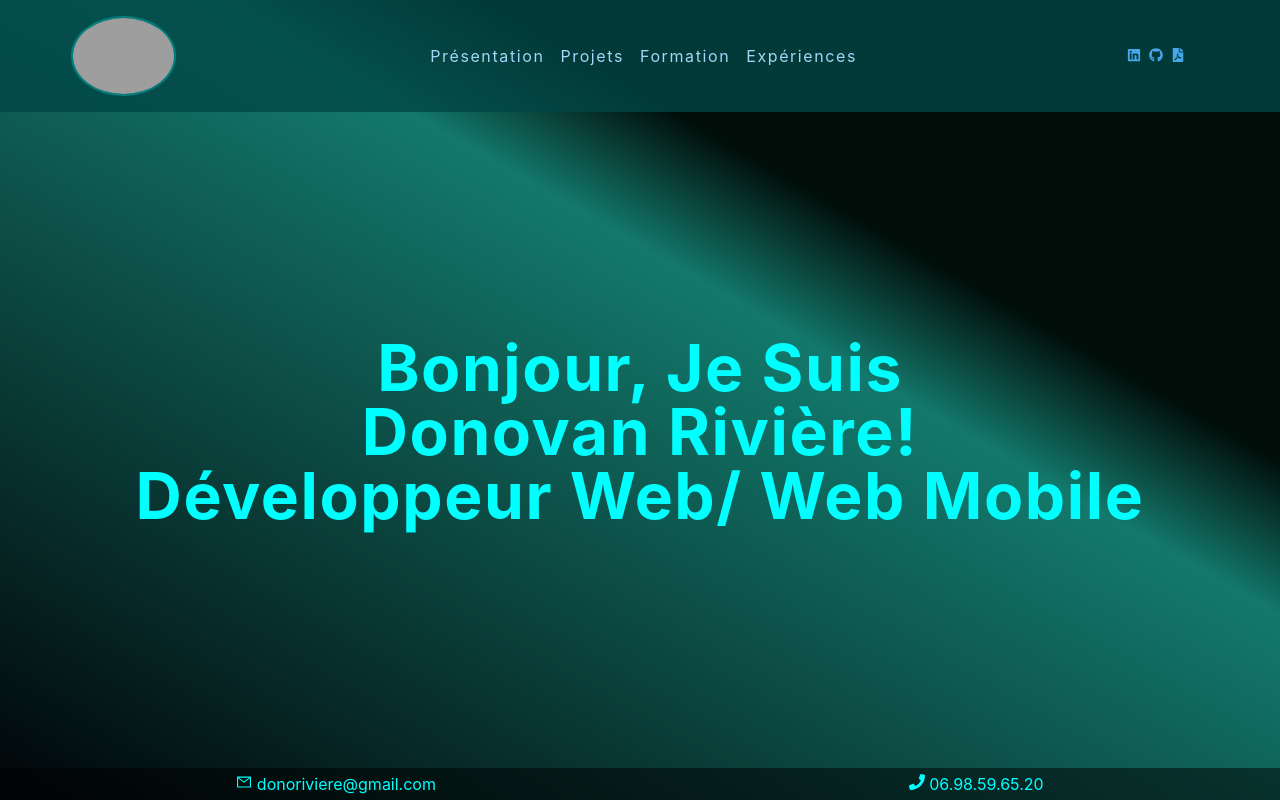
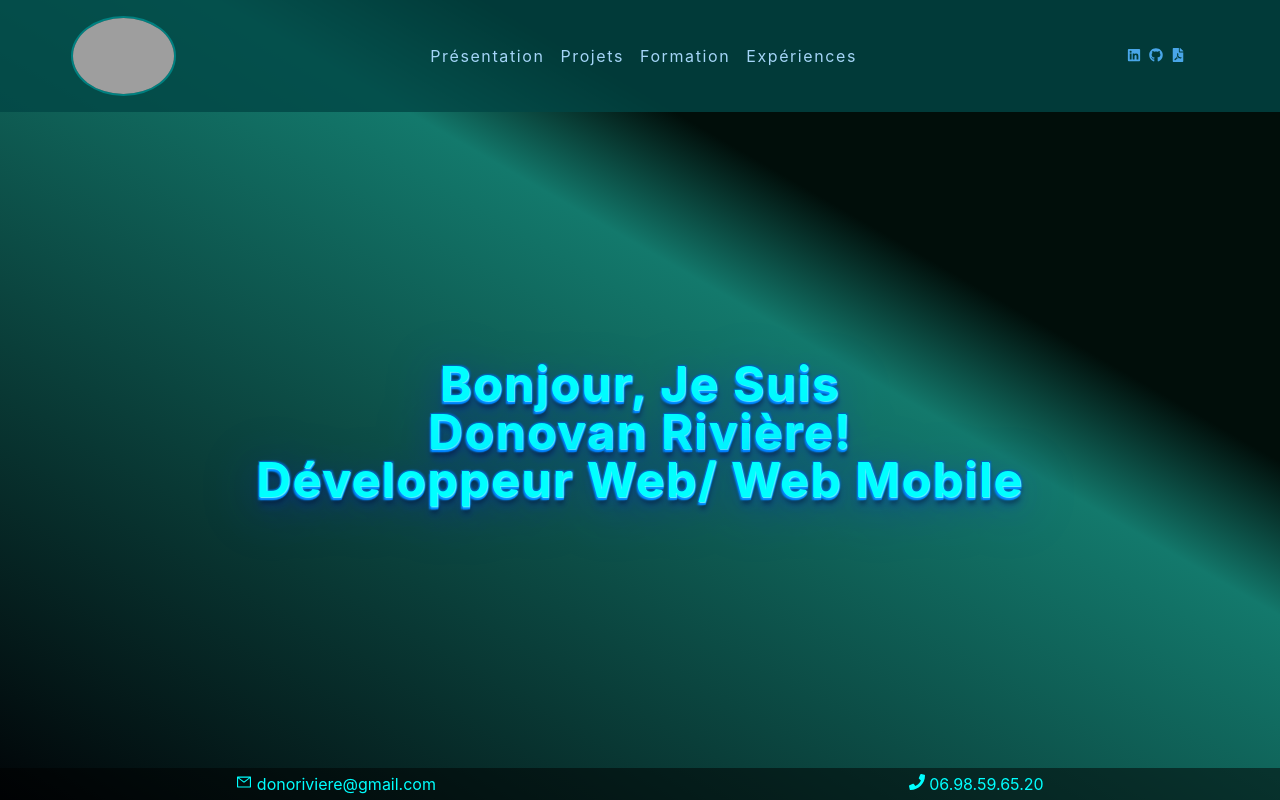
Before and after one commit to Donovan-R/Profil_Riviere, a React (Vite) app: page / in a window 1280 px wide. Built offline with nearby package versions, Linux system fonts and the light colour scheme; grey boxes are pictures that could not be loaded; the HTML template or start-up script is replaced by a standard one.

Commit message:
change title

```diff
--- a/src/index.css
+++ b/src/index.css
@@ -289,9 +289,20 @@ nav {
   height: calc(100vh - 200px);
 }
 
+.homeSection h1 {
+  font-size: 2rem;
+  text-shadow: 1px 1px 1px #5ff6ff, 1px 2px 1px #008aff, 1px 3px 1px #008aff,
+    -1px 3px 2px #008aff, -1px -1px 1px #0064b8, 2px -1px 2px #0064b8,
+    1px 7px 4px rgba(0, 9, 35, 0.4), 1px 9px 10px rgba(0, 64, 255, 0.2),
+    1px 9px 35px rgba(0, 64, 255, 0.2), 1px 9px 60px rgba(0, 64, 255, 0.4);
+}
+
 @media screen and (min-width: 800px) {
   .homeSection {
     height: calc(100vh - 148px);
+  }
+  .homeSection h1 {
+    font-size: 3rem;
   }
 }
 
```
